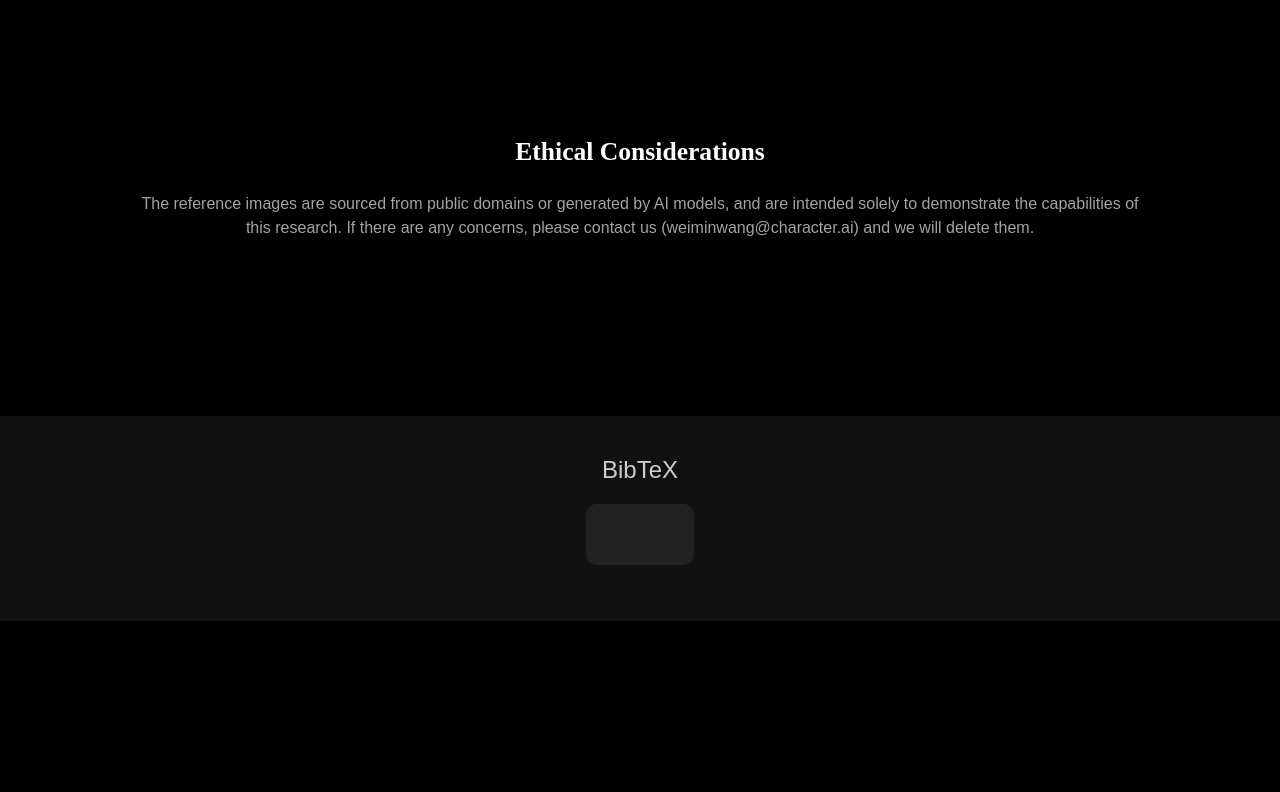
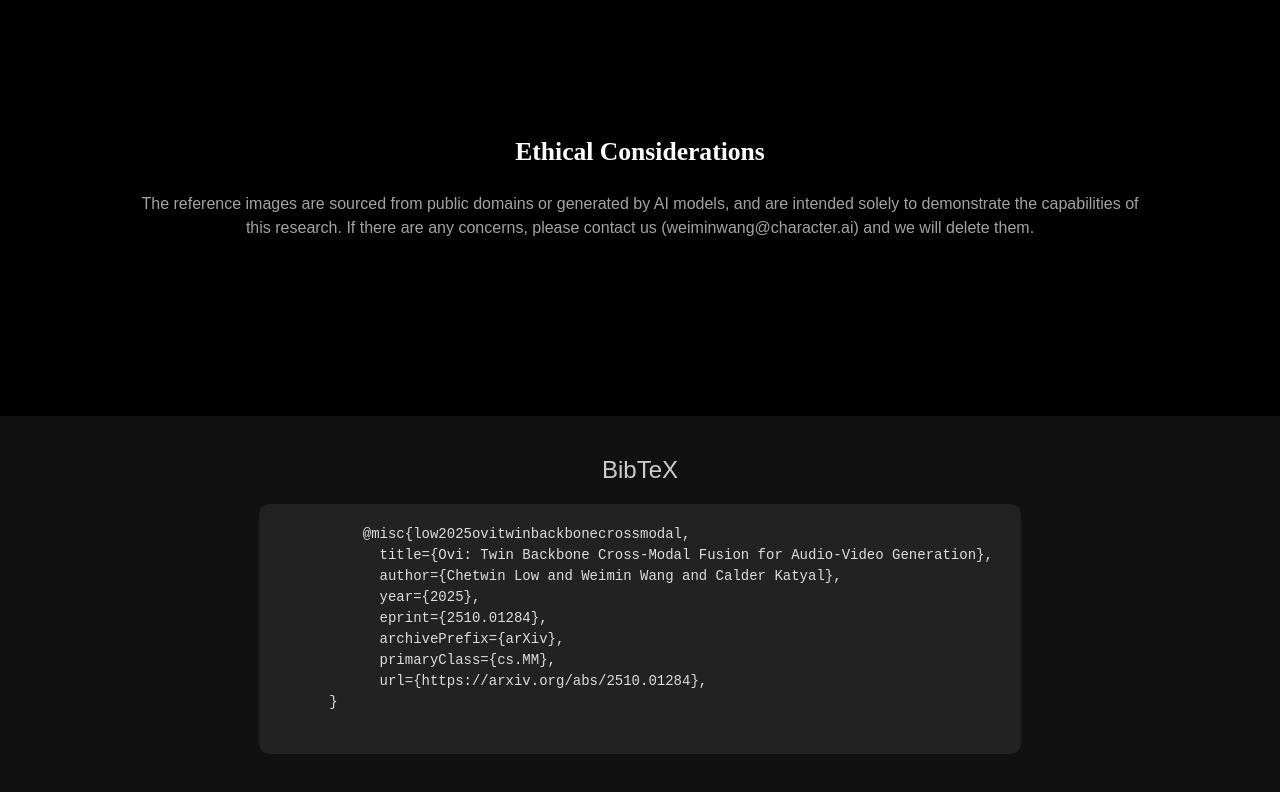
Before and after one commit to aaxwaz/Ovi, a plain HTML site: page index.html in a window 1280 px wide. Shown: the part 7575-8367 px from the top of the page. Before the commit the page ends 8196 px from the top, so only its background shows below. Drawn offline with nearby package versions, Linux system fonts and the light colour scheme; a web font is replaced by a local one.

Commit message:
added bibtex

```diff
--- a/index.html
+++ b/index.html
@@ -1399,6 +1399,15 @@
     <section class="bibtex-section">
         <h3>BibTeX</h3>
         <pre class="bibtex-code">
+          @misc{low2025ovitwinbackbonecrossmodal,
+            title={Ovi: Twin Backbone Cross-Modal Fusion for Audio-Video Generation},
+            author={Chetwin Low and Weimin Wang and Calder Katyal},
+            year={2025},
+            eprint={2510.01284},
+            archivePrefix={arXiv},
+            primaryClass={cs.MM},
+            url={https://arxiv.org/abs/2510.01284},
+      }
         </pre>
     </section>
 
```
